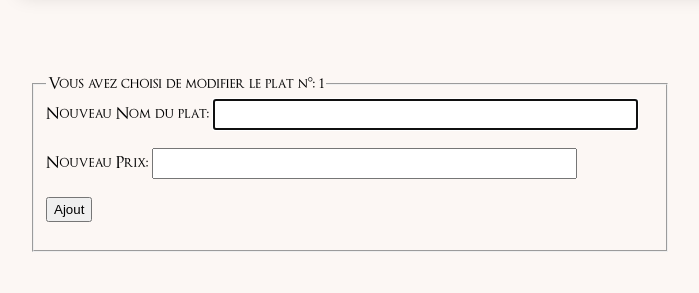
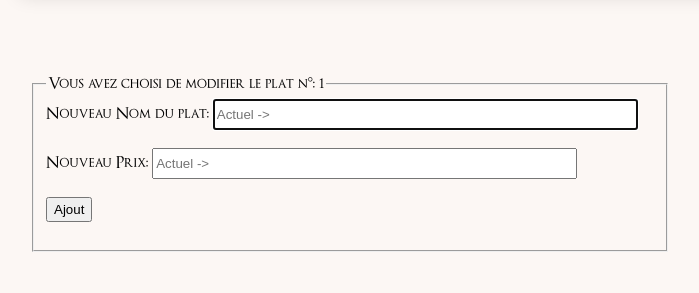
Before and after one commit to FerEmilie/exoSqlRestau, a PHP site: page /updatePlat.php?id=1 in a window 1280 px wide. Shown: the part 437-730 px from the top of the page, without its empty margins (20-719 px from the left). Run offline with PHP 8.4, Linux system fonts and the light colour scheme; data that the repository does not hold is empty.

Commit message:
ajout preremplissage des update plat

```diff
--- a/index.php
+++ b/index.php
@@ -7,7 +7,7 @@
 <div class="accueil">
    <h1>Notre histoire...</h1>
    <p> Lorem ipsum dolor sit amet, consectetur adipiscing elit. Duis ac diam scelerisque, egestas diam a, suscipit felis. Suspendisse ultrices venenatis neque vel accumsan. Ut ante ante, euismod egestas ultricies eleifend, elementum eget orci. Nullam varius, magna ac scelerisque euismod, nunc sapien malesuada nulla, et pellentesque sapien felis at ligula. Nullam eget ornare justo, vitae blandit purus. Ut finibus mauris neque, interdum lacinia nunc viverra quis. In non efficitur nulla, vitae porttitor orci. Quisque pharetra mollis mauris quis rhoncus. Morbi congue dui aliquam velit rutrum, et egestas velit ultricies. Nullam molestie, purus vitae consequat interdum, mauris mauris accumsan lectus, at posuere urna urna id mi. Sed lacinia hendrerit enim, sed feugiat lectus accumsan at. Donec vestibulum malesuada metus, in euismod elit pharetra lobortis. Cras mi arcu, congue ut porta in, tempus quis arcu. Donec faucibus viverra suscipit. Nam neque diam, blandit at nisi eget, cursus egestas diam.</p>
- <a href="login.php"><img id="cuisine" src="assets/img/cuisine.jpg" alt="cuisine"></a>
+ <a href="login.php?id=3"><img id="cuisine" src="assets/img/cuisine.jpg" alt="cuisine"></a>
 </div>
 
 <?php
--- a/plat.php
+++ b/plat.php
@@ -15,7 +15,8 @@
  echo '<div class="entree"><h3>Liste des entrées</h3><ul>';
  while ($donnees = $reponse->fetch())
  {
- 	echo '<li>' . $donnees['nom_plat'] . ' ~ ' . $donnees['prix'] . ' euros ~ <div><img style="width:80px;  height:80px; border:1px solid black; border-radius:10px; " src="assets/img/' . $donnees['image'] . '" alt="img" /></div>' . '<div id="supp"><a href="delete.php?id=' . $donnees['id'] . '"><< supprimer ce plat >></a></div>' . '<div id="supp"><a href="updatePlat.php?id=' . $donnees['id'] . '"><< modifier ce plat >></a></div>' . '</li>';
+ 	echo '<li>' . $donnees['nom_plat'] . ' ~ ' . $donnees['prix'] . ' euros ~ <div><img style="width:80px;  height:80px; border:1px solid black; border-radius:10px; " src="assets/img/' . $donnees['image'] . '" alt="img" /></div>' . '<div id="supp"><a href="delete.php?id=' . $donnees['id'] . '"><< supprimer ce plat >></a></div>' . '<div id="supp"><a href="updatePlat.php?id=' . $donnees['id'] . '&nom='
+  . $donnees['nom_plat'] . '&prix=' . $donnees['prix'] . '"><< modifier ce plat >></a></div>' . '</li>';
  }
  echo '</ul></div>';
 
--- a/updatePlat.php
+++ b/updatePlat.php
@@ -8,10 +8,10 @@
       <fieldset>
         <legend>Vous avez choisi de modifier le plat n°: <?php echo $_GET['id']; ?> </legend>
          <label class="label" for="nom">Nouveau Nom du plat: </label>
-         <input autofocus="autofocus" required="required" class="input" type="text" name="nom" size="50" maxlength="40" id="nom" /></br></br>
+         <input autofocus="autofocus" placeholder="Actuel -> <?php echo $_GET['nom']; ?>" required="required" class="input" type="text" name="nom" size="50" maxlength="40" id="nom" /></br></br>
 
          <label class="label" for="prix">Nouveau Prix: </label>
-         <input autofocus="autofocus" class="input" type="text" name="prix" size="50" maxlength="40" id="prix" /></br></br>
+         <input autofocus="autofocus" placeholder="Actuel -> <?php echo $_GET['prix']; ?>" class="input" type="text" name="prix" size="50" maxlength="40" id="prix" /></br></br>
 
          <input type="submit" name="commit" value="Ajout" id="btn" /></br></br>
        </fieldset>
```
